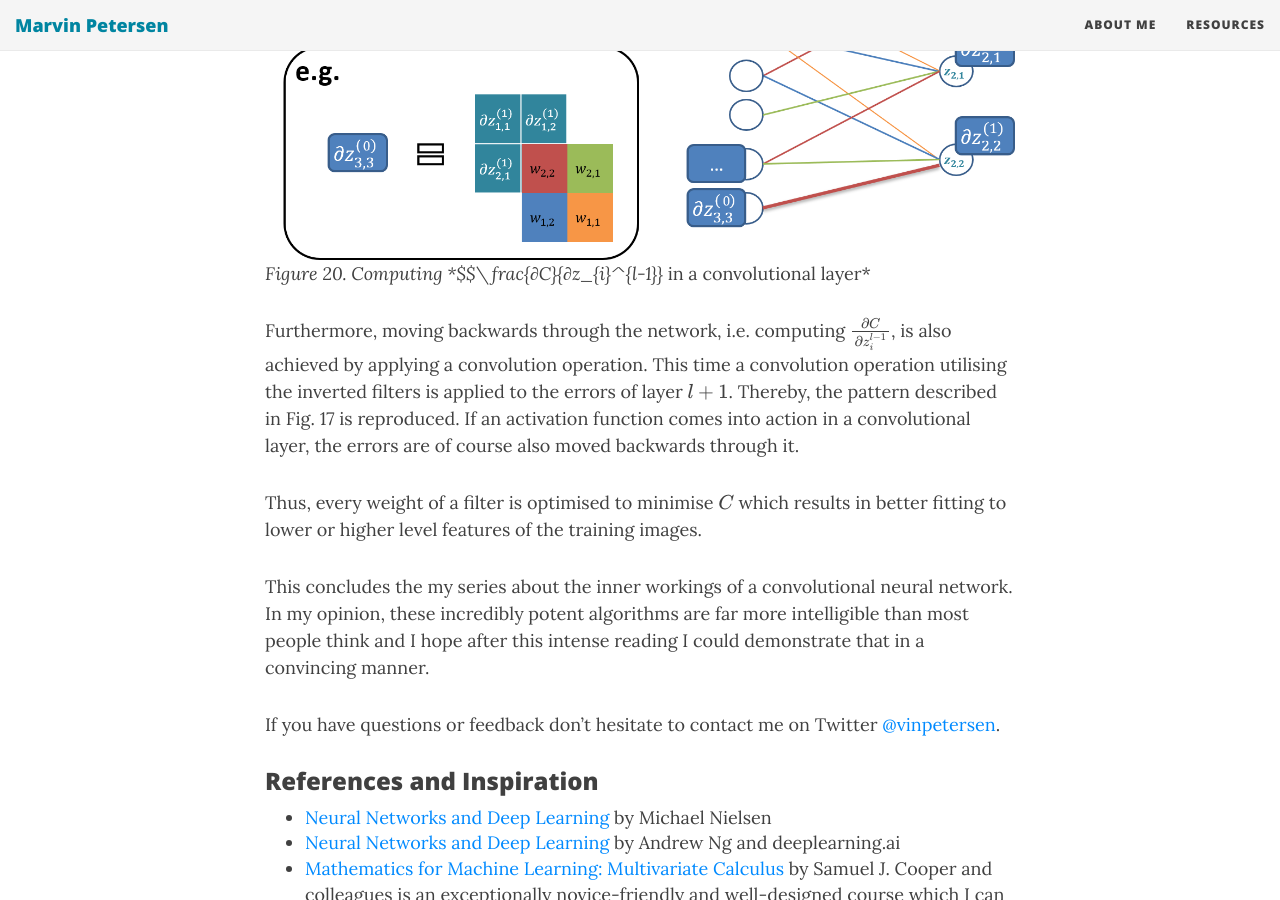
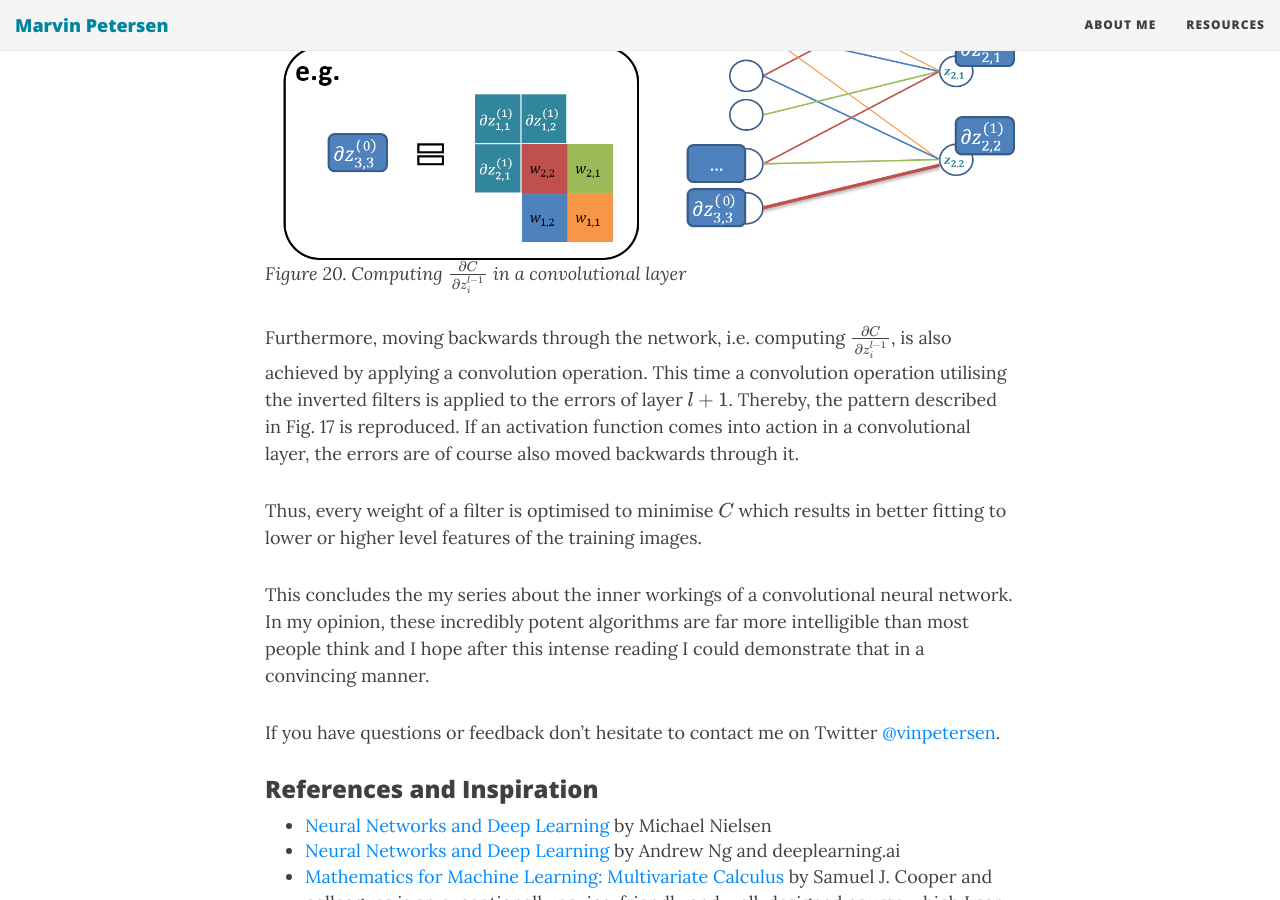
Before and after one commit to m-petersen/vinpetersen.github.io, a Jekyll site: the page built from _posts/2018-11-29-a-guided-tour-through-a-convolutional-neural-network-part-4.md, in a window 1280 px wide and 900 px high, scrolled down 5419 px. Built offline with Jekyll 4.4.1, drawn with Linux system fonts in a browser that asks for light colours; nearby versions of some CDN libraries; formulas are drawn with MathJax 3.

```diff
--- a/_posts/2018-11-29-a-guided-tour-through-a-convolutional-neural-network-part-4.md
+++ b/_posts/2018-11-29-a-guided-tour-through-a-convolutional-neural-network-part-4.md
@@ -62,7 +62,7 @@ Just as fully-connected layers, convolutional layers can also be visualised in c
 To get the derivative of $C$ with respect to an arbitrary shared weight in a convolutional layer $$\frac{∂C}{∂w_{ij}^{l}}=a_{j}^{l-1}\frac{∂C}{∂z_{i}^{l}}$$ is computed for every pair of neurons connected by a shared weight. Subsequently the derivatives are summed. To compute $$\frac{∂C}{∂w_{ij}^{l}}$$ with regard to every weight of the convolutional layer, the steps can be represented as a convolution operation (*Figure 19*).
 
 ![conv_backprop_err.png]({{site.baseurl}}/img/conv_backprop_err2.png)
-*Figure 20. Computing *$$\frac{∂C}{∂z_{i}^{l-1}}* in a convolutional layer*
+*Figure 20. Computing $$\frac{∂C}{∂z_{i}^{l-1}}$$ in a convolutional layer*
 
 Furthermore, moving backwards through the network, i.e. computing $$\frac{∂C}{∂z_{i}^{l-1}}$$, is also achieved by applying a convolution operation. This time a convolution operation utilising the inverted filters is applied to the errors of layer $l+1$. Thereby, the pattern described in Fig. 17 is reproduced. If an activation function comes into action in a convolutional layer, the errors are of course also moved backwards through it.
 
```
